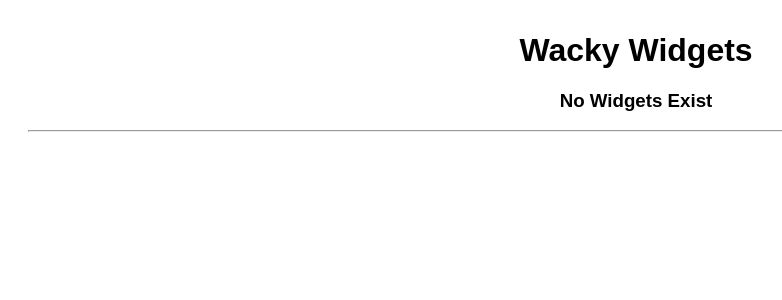
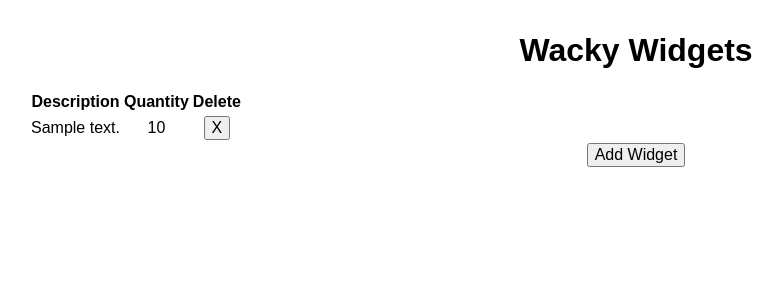
Before and after one commit to junyichung1/Assessment-3, a Django app: page / in a window 1280 px wide. Shown: the top 300 px of the page, without its empty margins (4-786 px from the left). Run offline with Django 3.2, Linux system fonts and the light colour scheme; tables that the repository leaves empty hold one stand-in row (values such as "Sample post"); some libraries are stand-ins or nearby versions.

Commit message:
add and delete

```diff
--- a/main_app/models.py
+++ b/main_app/models.py
@@ -3,4 +3,4 @@ from django.db import models
 # Create your models here.
 class Widget(models.Model):
     description = models.CharField(max_length=250)
-    quantity = models.IntegerField
+    quantity = models.IntegerField()
--- a/main_app/static/css/style.css
+++ b/main_app/static/css/style.css
@@ -2,3 +2,11 @@ body {
     text-align: center;
     margin: 2rem;
 }
+label {
+    display: inline-block;
+    width: 100px;
+    text-align: right;
+}
+table {
+    text-align: center;
+}
--- a/main_app/templates/index.html
+++ b/main_app/templates/index.html
@@ -11,12 +11,32 @@
 <body>
     <h1>Wacky Widgets</h1>
 
-    {% if widget_list|length == 0 %}
+    {% if widgets|length == 0 %}
     <h3>No Widgets Exist</h3>
     <hr>
 
 {% else %}
+    <table>
+        <div>
 
-{% endif %}
-</body>
-</html>
+            <tr>
+                <th>Description</th>
+                <th>Quantity</th>
+                <th>Delete</th>
+            </tr>
+            {% for widget in widgets %}
+            <tr>
+                <td>{{widget.description}}</td>
+                <td>{{widget.quantity}}</td>
+                <td><a href="{% url 'delete_widget' widget.id %}"><input type="submit" value="X"></a></td>
+            </tr>
+            {% endfor %}
+        </div>
+    </table>
+
+        {% endif %}
+        <a href="{% url 'add_widget' %}"><input type="submit" class="btn" value="Add Widget"></a>
+
+
+    </body>
+    </html>
--- a/main_app/urls.py
+++ b/main_app/urls.py
@@ -3,4 +3,7 @@ from . import views
 
 urlpatterns = [
     path('', views.home, name='home'),
+#     path('', views.add_widget, name='add_widget'),
+    path('addwidgets/', views.WidgetCreate.as_view(), name="add_widget"),
+    path('deletewidgets/<int:pk>/', views.WidgetDelete.as_view(), name="delete_widget"),
 ]
--- a/main_app/views.py
+++ b/main_app/views.py
@@ -1,7 +1,27 @@
-from django.shortcuts import render
+from django.shortcuts import render, redirect
+from django.views.generic.edit import CreateView, DeleteView
 from .models import Widget
+
+# from .forms import WidgetForm
 # Create your views here.
 
 def home(request):
     widgets = Widget.objects.all()
     return render(request, 'index.html', {'widgets': widgets})
+
+# def add_widget(request, widget_id):
+#     form = WidgetForm(request.POST)
+#     if form.is_valid():
+#         new_widget = form.save(commit=False)
+#         new_widget.widget_id = widget_id
+#         new_widget.save()
+#     return redirect('index', widget_id=widget_id)
+
+class WidgetCreate(CreateView):
+    model = Widget
+    fields = '__all__'
+    success_url = '/'
+
+class WidgetDelete(DeleteView):
+    model = Widget
+    success_url = '/'
```
Also changed, not shown: main_app/forms.py (added, +7 -0 lines), main_app/templates/main_app/widget_confirm_delete.html (added, +24 -0 lines), main_app/templates/main_app/widget_form.html (added, +24 -0 lines), main_app/migrations/0001_initial.py (added).
